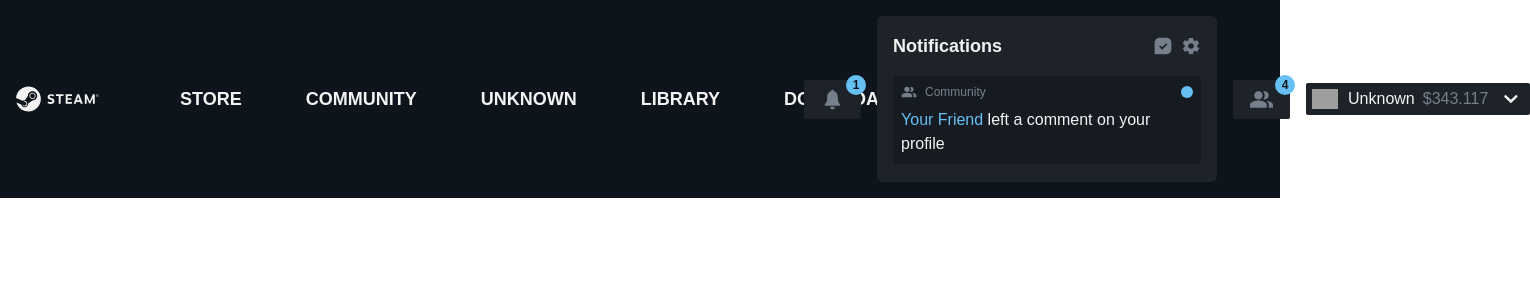
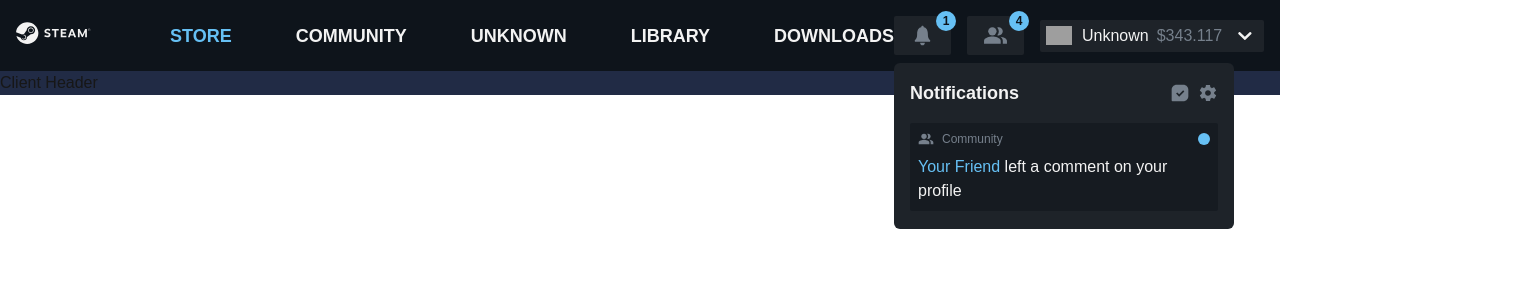
Before and after one commit to xArkqngel/steam-reimagined, a Next.js app: page / in a window 1280 px wide. Both pictures are taken after a click on the button 922 px from the left and 35 px from the top of the page. Shown: the top 300 px of the page, 1530 px wide, since content can reach past the window. Built offline with nearby package versions, Linux system fonts and the light colour scheme; grey boxes are pictures that could not be loaded.

Commit message:
header completed, initiated store subheader

```diff
--- a/src/app/layout.tsx
+++ b/src/app/layout.tsx
@@ -1,5 +1,6 @@
 import type { Metadata } from "next";
 import "./globals.css";
+import Header from "@/components/header/Header";
 
 export const metadata: Metadata = {
   title: "Create Next App",
@@ -13,7 +14,10 @@
 }>) {
   return (
     <html lang="en">
-      <body>{children}</body>
+      <body>
+        <Header />
+        {children}
+      </body>
     </html>
   );
 }
--- a/src/app/page.tsx
+++ b/src/app/page.tsx
@@ -1,9 +1,9 @@
-import Header from "@/components/header/Header";
+import StoreHeader from "@/components/header/subheader/StoreHeader";
 
 export default function Home() {
   return (
     <div className="bg-black">
-      <Header />
+      <StoreHeader />
     </div>
   );
 }
--- a/src/components/account/AccountDropdown.tsx
+++ b/src/components/account/AccountDropdown.tsx
@@ -1,30 +1,35 @@
-"use client";
-
 import { FaChevronDown } from "react-icons/fa";
 import { Friend } from "../../types/types";
 import FriendPP from "../friends/FriendPP";
-import { useState } from "react";
 
 interface AccountDropdownProps {
   friend: Friend;
   children?: React.ReactNode;
+  open: boolean;
+  onToggle: () => void;
 }
 
-function AccountDropdown({ friend, children }: AccountDropdownProps) {
-  const [open, setOpen] = useState(false);
-
+function AccountDropdown({
+  friend,
+  children,
+  open,
+  onToggle,
+}: AccountDropdownProps) {
   return (
-    <div className="flex flex-col gap-4">
-      <div className="flex flex-row gap-2 p-1 bg-[color:var(--bg-highlight)] rounded-sm w-56 items-center">
+    <div className="relative inline-block w-56">
+      <div
+        className="flex flex-row gap-2 p-1 bg-[color:var(--bg-highlight)] rounded-sm items-center cursor-pointer"
+        onClick={onToggle}
+      >
         <FriendPP friend={friend} borderColor="transparent" size={30} />
         <p className="text-[color:var(--text-main)]">{friend.name}</p>
         <p className="text-[color:var(--text-dim)]">$343.117</p>
-        <FaChevronDown
-          className="text-[color:var(--text-main)] mx-2 cursor-pointer"
-          onClick={() => setOpen(!open)}
-        />
+        <FaChevronDown className="text-[color:var(--text-main)] mx-2" />
       </div>
-      {open && <>{children}</>}
+
+      {open && (
+        <div className="absolute z-10 mt-2 left-0 w-full">{children}</div>
+      )}
     </div>
   );
 }
--- a/src/components/button/Button.tsx
+++ b/src/components/button/Button.tsx
@@ -1,23 +1,28 @@
-"use client";
 import React from "react";
 
 interface ButtonProps {
   icon: React.ReactNode;
   children?: React.ReactNode;
   number?: number;
+  open: boolean;
+  onToggle: () => void;
+  openRight?: boolean;
 }
 
-function Button({ icon, children, number }: ButtonProps) {
-  const [open, setOpen] = React.useState(false);
-
-  const handleToggle = () => {
-    setOpen((prevOpen) => !prevOpen);
-  };
-
+function Button({
+  icon,
+  children,
+  number,
+  open,
+  onToggle,
+  openRight,
+}: ButtonProps) {
   return (
-    <>
-      <div className="relative inline-block w-max" onClick={handleToggle}>
-        <button className="bg-[color:var(--bg-highlight)] py-[7px] px-4 text-[color:var(--text-dim)] rounded-sm">
+    <div className="relative inline-block w-max">
+      <button
+        onClick={onToggle}
+        className="bg-[color:var(--bg-highlight)] py-[7px] px-4 text-[color:var(--text-dim)] rounded-sm"
+      >
         {icon}
       </button>
       {number && (
@@ -25,9 +30,16 @@
           {number}
         </span>
       )}
+      {open && (
+        <div
+          className={`absolute z-10 mt-2 ${
+            openRight ? "right" : "left"
+          }-0 w-max`}
+        >
+          {children}
         </div>
-      {open && <>{children}</>}
-    </>
+      )}
+    </div>
   );
 }
 
--- a/src/components/dropdown/Dropdown.tsx
+++ b/src/components/dropdown/Dropdown.tsx
@@ -2,7 +2,7 @@
 import Link from "next/link";
 
 interface DropdownProps {
-  options: Option[];
+  options?: Option[];
 }
 
 function Dropdown({ options }: DropdownProps) {
--- a/src/components/header/Header.tsx
+++ b/src/components/header/Header.tsx
@@ -1,3 +1,5 @@
+"use client";
+import { useState } from "react";
 import { headerOptions } from "@/consts/header";
 import Image from "next/image";
 import Friends from "@/components/friends/Friends";
@@ -9,34 +11,56 @@
 import { MdPeopleAlt } from "react-icons/md";
 import { friends } from "@/consts/users";
 import { accountDropdownOptions } from "@/consts/dropdowns";
+import HeaderOption from "./HeaderOption";
+import Link from "next/link";
 
 function Header() {
+  const [openComponent, setOpenComponent] = useState<string | null>(null);
+
+  const handleToggle = (component: string) => {
+    setOpenComponent((prev) => (prev === component ? null : component));
+  };
+
   return (
     <header className="flex flex-row items-center justify-between p-4 text-[color:var(--text-main)] bg-[color:var(--bg-main)]">
-      <div className="flex flex-row gap-16">
+      <div className="flex flex-row gap-16 cursor-pointer">
+        <Link href="/">
           <Image
             src="/static/images/logo_steam.svg"
             alt="logo"
             width={100}
             height={50}
           />
+        </Link>
         {headerOptions.map((option) => (
-          <p
-            className="text-[color:var(--text-main)] text-lg font-bold cursor-pointer hover:text-[color:var(--color-primary)]"
-            key={option}
-          >
-            {option}
-          </p>
+          <HeaderOption key={option.name} name={option.name} href={option.href}>
+            <Dropdown options={option.options} />
+          </HeaderOption>
         ))}
       </div>
       <div className="flex flex-row gap-4 items-center">
-        <Button number={1} icon={<IoIosNotifications size={25} />}>
+        <Button
+          number={1}
+          icon={<IoIosNotifications size={25} />}
+          open={openComponent === "notifications"}
+          onToggle={() => handleToggle("notifications")}
+        >
           <Notifications />
         </Button>
-        <Button icon={<MdPeopleAlt size={25} />} number={4}>
+        <Button
+          number={4}
+          icon={<MdPeopleAlt size={25} />}
+          open={openComponent === "friends"}
+          onToggle={() => handleToggle("friends")}
+          openRight
+        >
           <Friends />
         </Button>
-        <AccountDropdown friend={friends[5]}>
+        <AccountDropdown
+          friend={friends[5]}
+          open={openComponent === "accountDropdown"}
+          onToggle={() => handleToggle("accountDropdown")}
+        >
           <Dropdown options={accountDropdownOptions} />
         </AccountDropdown>
       </div>
--- /dev/null
+++ b/src/components/header/HeaderOption.tsx
@@ -0,0 +1,46 @@
+import Link from "next/link";
+import { useState } from "react";
+import { usePathname } from "next/navigation";
+
+interface HeaderOptionProps {
+  children?: React.ReactNode;
+  name: string;
+  href?: string;
+}
+
+function HeaderOption({ children, name, href }: HeaderOptionProps) {
+  const [isHovered, setIsHovered] = useState(false);
+  const pathname = usePathname();
+
+  const isActive = pathname === href;
+
+  const handleMouseEnter = () => setIsHovered(true);
+  const handleMouseLeave = () => setIsHovered(false);
+
+  return (
+    <div
+      className="relative inline-block"
+      onMouseEnter={handleMouseEnter}
+      onMouseLeave={handleMouseLeave}
+    >
+      <Link href={href || "/"}>
+        <h1
+          className={`text-lg font-bold cursor-pointer transition-colors ${
+            isActive || isHovered
+              ? "text-[color:var(--color-primary)]"
+              : "text-[color:var(--text-main)]"
+          }`}
+        >
+          {name}
+        </h1>
+      </Link>
+      {isHovered && (
+        <div className="absolute z-10 pt-2 left-0 w-full opacity-100 transition-opacity duration-200">
+          {children}
+        </div>
+      )}
+    </div>
+  );
+}
+
+export default HeaderOption;
--- /dev/null
+++ b/src/components/header/subheader/StoreHeader.tsx
@@ -0,0 +1,9 @@
+function StoreHeader() {
+  return (
+    <div className="flex flex-row gap-2  bg-[color:var(--bg-tertiary)]">
+      <h1>Client Header</h1>
+    </div>
+  );
+}
+
+export default StoreHeader;
--- /dev/null
+++ b/src/components/header/subheader/SubHeaderOption.tsx
@@ -0,0 +1,9 @@
+function SubHeaderOption() {
+  return (
+    <div>
+      <h1>SubHeaderOption</h1>
+    </div>
+  );
+}
+
+export default SubHeaderOption;
--- a/src/consts/header.ts
+++ b/src/consts/header.ts
@@ -1,7 +1,122 @@
 export const headerOptions = [
-  "STORE",
-  "COMMUNITY",
-  "UNKNOWN",
-  "LIBRARY",
-  "DOWNLOADS",
+  {
+    name: "STORE",
+    href: "/",
+    options: [
+      {
+        name: "Home",
+        href: "/",
+      },
+      {
+        name: "Browse",
+        href: "/",
+      },
+      {
+        name: "Discover",
+        href: "/",
+      },
+      {
+        name: "Points Shop",
+        href: "/",
+      },
+      {
+        name: "Gift Cards",
+        href: "/",
+      },
+      {
+        name: "News",
+        href: "/",
+      },
+      {
+        name: "Stats",
+        href: "/",
+      },
+      {
+        name: "Wishlist",
+        href: "/",
+      },
+      {
+        name: "Cart",
+        href: "/",
+      },
+    ],
+  },
+  {
+    name: "COMMUNITY",
+    href: "/community",
+    options: [
+      {
+        name: "Home",
+        href: "/community",
+      },
+      {
+        name: "Discussions",
+        href: "/",
+      },
+      {
+        name: "Workshop",
+        href: "/",
+      },
+      {
+        name: "Market",
+        href: "/",
+      },
+      {
+        name: "Broadcasts",
+        href: "/",
+      },
+    ],
+  },
+  {
+    name: "UNKNOWN",
+    href: "/profile",
+    options: [
+      {
+        name: "Profile",
+        href: "/profile",
+      },
+      {
+        name: "Friends & Groups",
+        href: "/",
+      },
+      {
+        name: "Inventory",
+        href: "/",
+      },
+      {
+        name: "Badges",
+        href: "/",
+      },
+    ],
+  },
+  {
+    name: "LIBRARY",
+    href: "/library",
+    options: [
+      {
+        name: "Home",
+        href: "/library",
+      },
+      {
+        name: "Collections",
+        href: "/",
+      },
+      {
+        name: "Game Servers",
+        href: "/",
+      },
+      {
+        name: "Activate a Product",
+        href: "/",
+      },
+      {
+        name: "Add a Non-Steam Game",
+        href: "/",
+      },
+    ],
+  },
+  {
+    name: "DOWNLOADS",
+    href: "/downloads",
+  },
 ];
```
Also changed, not shown: src/components/header/HeaderClient.tsx (deleted). Lines whose indentation alone changed are shown as unchanged.
